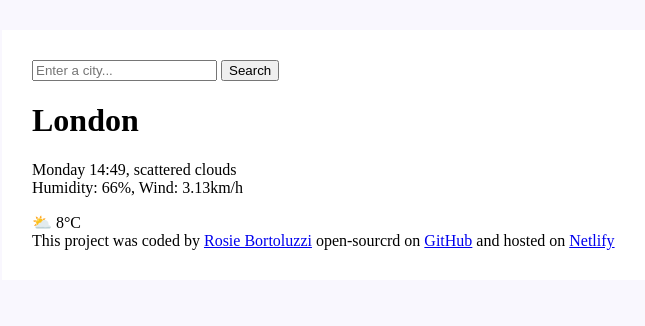
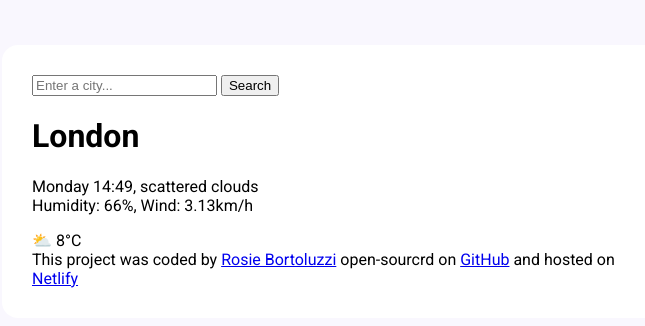
Before and after one commit to rorou4i/Weather-app, a plain HTML site: page index.html in a window 1280 px wide. Shown: the whole page, without its empty margins (308-953 px from the left). Drawn offline with Linux system fonts and the light colour scheme.

Commit message:
changed font
using Google fonts, chose Roboto font, added to the html file in the <head> section and in the css file body background

```diff
--- a/index.html
+++ b/index.html
@@ -4,6 +4,12 @@
     <meta charset="UTF-8" />
     <meta name="viewport" content="width=device-width, initial-scale=1.0" />
     <title>Weather app</title>
+    <link rel="preconnect" href="https://fonts.googleapis.com" />
+    <link rel="preconnect" href="https://fonts.gstatic.com" crossorigin />
+    <link
+      href="https://fonts.googleapis.com/css2?family=Roboto:ital,wght@0,100..900;1,100..900&display=swap"
+      rel="stylesheet"
+    />
     <link rel="stylesheet" href="src/styles.css" />
   </head>
   <body>
--- a/src/styles.css
+++ b/src/styles.css
@@ -1,11 +1,13 @@
 body {
   background-color: #f9f7fe;
+  font-family: "Roboto", serif;
 }
 
 .weather-app {
   background-color: white;
   max-width: 600px;
-  margin: 30px auto;
-  box-shadow: 0 30px 50px rgba(60, 50, 100, 0);
+  margin: 45px auto;
+  box-shadow: 0 30px 50px rgba(65, 50, 100, 0);
+  border-radius: 16px;
   padding: 30px;
 }
```
